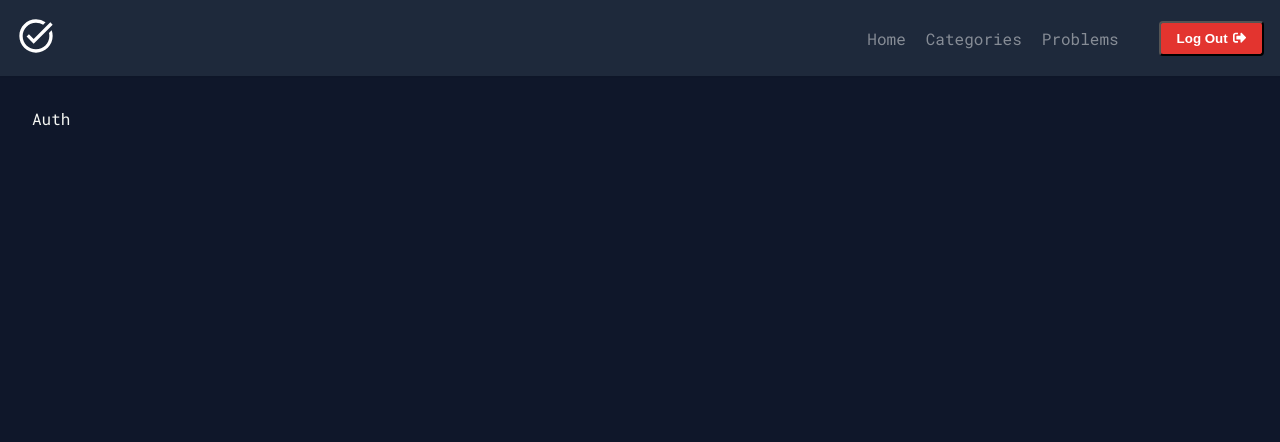
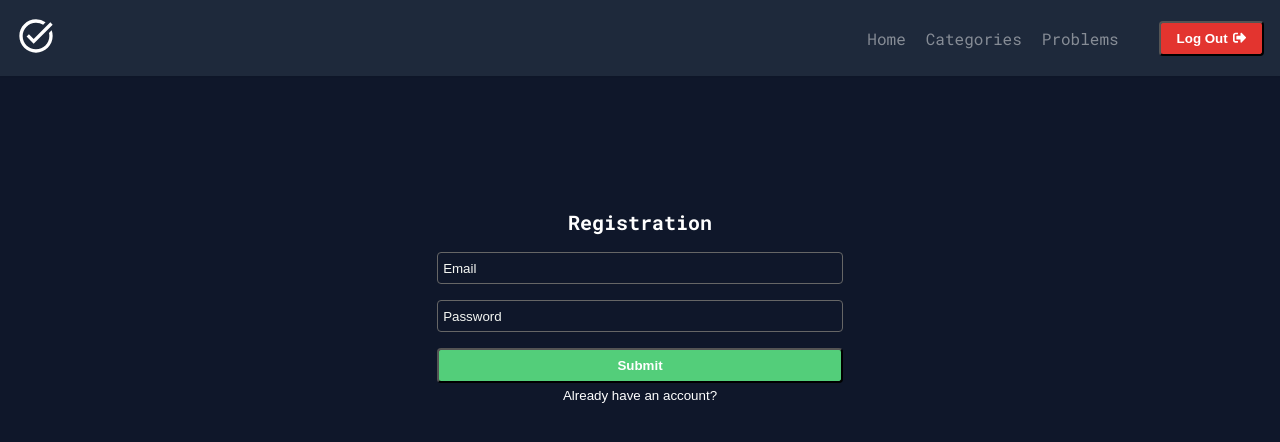
Before and after one commit to Yan4iska/react-client-todo-openPack, a React (Vite) app: page /auth in a window 1280 px wide. Shown: the top 442 px of the page. Built offline with nearby package versions, Linux system fonts and the light colour scheme.

Commit message:
registration
created registration on web app(client - axios - server)

```diff
--- a/package.json
+++ b/package.json
@@ -10,12 +10,14 @@
     "preview": "vite preview"
   },
   "dependencies": {
+    "axios": "^1.6.2",
     "localforage": "^1.10.0",
     "match-sorter": "^6.3.1",
     "react": "^18.2.0",
     "react-dom": "^18.2.0",
     "react-icons": "^4.12.0",
     "react-router-dom": "^6.19.0",
+    "react-toastify": "^9.1.3",
     "sass": "^1.69.5",
     "sort-by": "^1.2.0"
   },
--- /dev/null
+++ b/src/api/axios.api.ts
@@ -0,0 +1,10 @@
+import axios from 'axios'
+import { getTokenFromStorage } from '../helper/localstorage.helper'
+
+export const instance = axios.create({
+    baseURL: 'http://localhost:3000/api',
+    headers:{
+        Authorization: `Bearer` + getTokenFromStorage() || '',
+
+    },
+})
--- a/src/components/Hader/Header.scss
+++ b/src/components/Hader/Header.scss
@@ -59,7 +59,7 @@
 
 .btn{
     display: flex;
-    justify-content: space-between;
+    justify-content: center;
     gap: 5px;
     align-items: center;
     padding: 0.5rem 1rem;
@@ -68,6 +68,7 @@
     font-weight: 600;
     text-decoration: none;
     color: $color-white;
+    cursor: pointer;
 
 
     &-red{
@@ -77,4 +78,21 @@
             background-color: #cc1f1a;
         }
     }
+
+    &-green{
+        background-color: rgba(84, 208, 123, 0.994);
+        &:hover {
+            background-color: #0d4e10;
+        }
+    }
+
+
 }
+.btnLinks{
+    text-decoration: none;
+    background: transparent;
+    border: none;
+    color: $color-white;
+    cursor: pointer;
+
+}
--- /dev/null
+++ b/src/helper/localstorage.helper.ts
@@ -0,0 +1,14 @@
+export function getTokenFromStorage(): string {
+    const data = localStorage.getItem('token')
+    const token: string = data ? JSON.parse(data) : ''
+
+    return token
+}
+
+export function setTokenToLocalStorage(key: string, token: string): void{
+    localStorage.setItem(key, JSON.stringify(token))
+}
+
+export function removeTokenFromLocalStorage(key: string): void{
+    localStorage.removeItem(key)
+}
--- a/src/main.tsx
+++ b/src/main.tsx
@@ -2,9 +2,12 @@ import React from 'react'
 import ReactDOM from 'react-dom/client'
 import App from './App.tsx'
 import './index.css'
+import { ToastContainer } from 'react-toastify'
+import 'react-toastify/dist/ReactToastify.css';
 
 ReactDOM.createRoot(document.getElementById('root')!).render(
   <React.StrictMode>
     <App />
+    <ToastContainer position="bottom-left" autoClose={2000}/>
   </React.StrictMode>,
 )
--- a/src/pages/Auth.tsx
+++ b/src/pages/Auth.tsx
@@ -1,8 +1,68 @@
-import { FC } from "react"
+import { FC, useState } from "react"
+import { AuthService } from "../services/auth.service"
+import { toast } from "react-toastify"
 
 const Auth: FC = () => {
+  const [email, setEmail] = useState('')
+  const [isLogin, setIsLogin] = useState<boolean>(false)
+  const [password, setPassword] = useState('')
+
+  const loginHandler = async(e: React.FormEvent<HTMLFormElement>) => {
+    try{
+
+
+    } catch (err: any){
+      const error = err.responce ?. data.message
+      toast.error(error.toString())
+    }
+  }
+
+  const registrationHandler = async(e: React.FormEvent<HTMLFormElement>) => {
+    try{
+      e.preventDefault()
+      const data = await AuthService.registration({ email, password })
+      if(data) {
+        toast.success('Account has been created!')
+        setIsLogin(!isLogin)
+//
+      }
+    }catch (err: any){
+      const error = err.responce ?. data.message
+      toast.error(error.toString())
+    }
+  }
+
   return (
-    <div>Auth</div>
+    <div className="auth">
+      <h1 className="auth__h1">
+        {
+          isLogin ? 'Login' : 'Registration'
+        }
+      </h1>
+      <form
+      onSubmit={isLogin ? loginHandler : registrationHandler}
+      action="" className="auth__form">
+      <input type="text" className="input" placeholder="Email" onChange={(e)=> setEmail(e.target.value)} />
+      <input type="password" className="input" placeholder="Password" onChange={(e)=> setPassword(e.target.value)} />
+        <button className="btn btn-green">Submit</button>
+      </form>
+
+      <div className="registration">
+        {isLogin ? (
+        <button
+          onClick={()=>setIsLogin(!isLogin)}
+          className="btnLinks">
+          You don't have an account?
+        </button>
+        ) : (
+          <button
+          onClick={()=>setIsLogin(!isLogin)}
+          className="btnLinks">
+          Already have an account?
+        </button>
+        )}
+      </div>
+    </div>
   )
 }
 
--- /dev/null
+++ b/src/services/auth.service.ts
@@ -0,0 +1,11 @@
+import { instance } from "../api/axios.api"
+import { IUserData, IResponseUserData } from "../types/types"
+export const AuthService = {
+    async registration (userData: IUserData): Promise<IResponseUserData | undefined> {
+        const {data} = await instance.post< IResponseUserData>('user', userData)
+        return data
+    },
+    async login() {},
+    async getMe() {},
+
+}
--- /dev/null
+++ b/src/styles/Auth.scss
@@ -0,0 +1,37 @@
+.auth{
+    margin-top: 5rem;
+    display: flex;
+    flex-direction: column;
+    align-items: center;
+    justify-content: center;
+    background-color: rgb(15 23 42); //bg-slate-900;
+    color: $color-white;
+
+    &__h1{
+        margin-top: 1.25rem;
+        margin-bottom: 1rem;
+        text-align: center;
+        font-size: 1.25rem; /* 20px */
+        line-height: 1.75rem; /* 28px */
+    }
+
+    &__form{
+        margin-left: auto;
+        margin-right: auto;
+        display: flex;
+        width: 33.333333%;
+        flex-direction: column;
+        gap: 1rem;
+
+
+    }
+}
+
+.input{
+    background: transparent;
+    border: 1px solid ;
+    height: 30px;
+    border-color: $color-gray;
+    color: $color-white;
+    border-radius: 0.25rem;
+}
--- a/src/styles/main.scss
+++ b/src/styles/main.scss
@@ -22,6 +22,12 @@ $font-weight-bold: 700;
     color:  #F5F7F3;
 }
 
+::placeholder{
+    color: $color-snow-drift;
+    padding-left: 0.3rem;
+}
+
 @import "./Layout.scss";
 @import "../components/Hader/Header.scss";
-@import "./ErrorPage.scss"
+@import "./ErrorPage.scss";
+@import "./Auth.scss"
--- /dev/null
+++ b/src/types/types.ts
@@ -0,0 +1,15 @@
+export interface IUserData{
+    email: string,
+    password: string
+}
+export interface  IResponseUser{
+    email: string
+    id: number
+    createdAt: string
+    updatedAt: string
+    password: string
+}
+export interface IResponseUserData{
+    token: string
+    user: IResponseUser
+}
```
Also changed, not shown: 1 other file (tests, documents, lock files or other folders).
